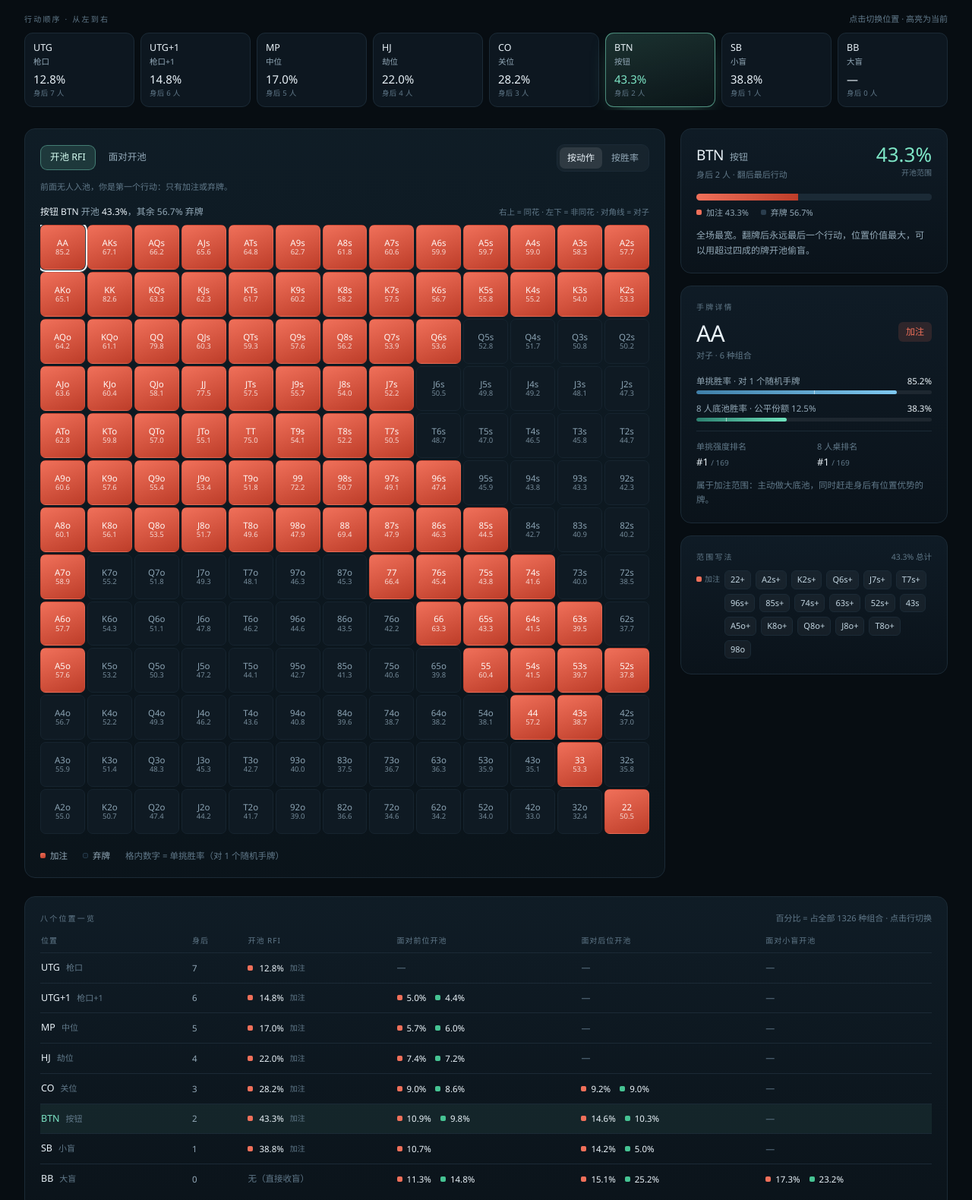
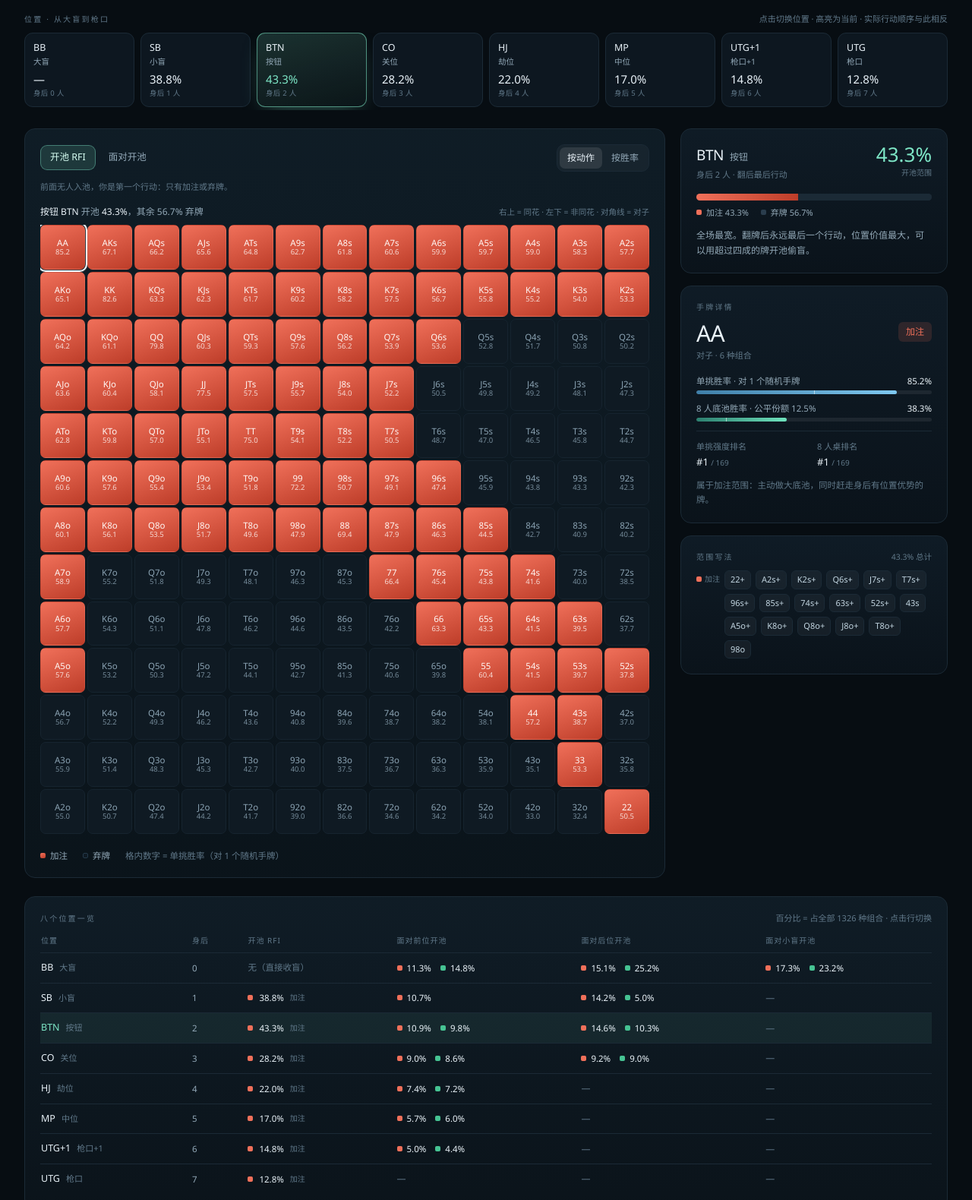
Before and after one commit to Julian-cloud-max/poker-ranges, a plain HTML site: page docs/index.html in a window 1280 px wide. Shown: the part 227-1807 px from the top of the page at 76% size. Drawn offline with Linux system fonts and the light colour scheme.

Commit message:
Display positions from BB to UTG
Reverse the position rail and the overview table rows at render time:
BB, SB, BTN, CO, HJ, MP, UTG+1, UTG. Data generation order is untouched
(Seat order drives the players-behind and opener-eligibility logic), so
ranges, equities and scenario validity are unchanged. Section label now
reads '位置 · 从大盲到枪口' with a note that real action order is the
reverse.

```diff
--- a/docs/index.html
+++ b/docs/index.html
@@ -206,8 +206,8 @@
 
   <section aria-labelledby="h-pos" class="mb-6">
     <div class="mb-2.5 flex items-baseline justify-between gap-4">
-      <h2 id="h-pos" class="eyebrow">行动顺序 · 从左到右</h2>
-      <span class="text-[11px] text-[var(--dim)]">点击切换位置<span class="hidden sm:inline"> · 高亮为当前</span></span>
+      <h2 id="h-pos" class="eyebrow">位置 · 从大盲到枪口</h2>
+      <span class="text-[11px] text-[var(--dim)]">点击切换位置<span class="hidden sm:inline"> · 高亮为当前 · 实际行动顺序与此相反</span></span>
     </div>
     <div class="scroll-x -mx-1 px-1 pb-1">
       <div id="rail" class="grid grid-flow-col auto-cols-[minmax(88px,1fr)] sm:auto-cols-[minmax(100px,1fr)] gap-2"></div>
@@ -397,7 +397,7 @@
 
   <footer class="mt-7 flex flex-wrap items-center justify-between gap-3 border-t border-[var(--line)] pt-4 text-[11px] text-[var(--dim)]">
     <span>8-Max Preflop Range Chart · 基准范围，按对手风格微调</span>
-    <span>build <span class="mono" id="buildId">a801865</span> · 胜率由 eval7 蒙特卡洛模拟 · 单位 %</span>
+    <span>build <span class="mono" id="buildId">d300d03</span> · 胜率由 eval7 蒙特卡洛模拟 · 单位 %</span>
   </footer>
 </div>
 
@@ -658,6 +658,8 @@ const RANKS = Array.from("AKQJT98765432");
 const POS = D.positions;
 const HAND = D.hands;
 const BY_ID = Object.fromEntries(POS.map(p => [p.id, p]));
+// 展示顺序：大盲 → 小盲 → 按钮 → … → 枪口（与行动顺序相反）
+const POS_ORDER = POS.slice().reverse();
 const BUCKET_ORDER = ["EP", "LP", "SB"];
 
 const S = { pos: "BTN", scenario: "rfi", bucket: "LP", mode: "action", hand: "AA", view: "pre" };
@@ -729,7 +731,7 @@ function luminance(rgb) {
 
 /* ---------------- rail ---------------- */
 function renderRail() {
-  document.getElementById("rail").innerHTML = POS.map(p => {
+  document.getElementById("rail").innerHTML = POS_ORDER.map(p => {
     const active = p.id === S.pos;
     const pct = p.rfi.na ? "—" : p.rfi.playPct.toFixed(1) + "%";
     return `<button type="button" class="pos-card${active ? " is-active" : ""}" data-pos="${p.id}"
@@ -934,7 +936,7 @@ function summaryCell(v) {
 }
 
 function renderSummary() {
-  document.getElementById("summaryBody").innerHTML = POS.map(p => {
+  document.getElementById("summaryBody").innerHTML = POS_ORDER.map(p => {
     const rfi = p.rfi.na
       ? `<span class="text-[var(--dim)] text-[11.5px]">无（直接收盲）</span>`
       : `<div class="flex items-center gap-2"><span class="dot" style="background:var(--raise1)"></span>
```
Also changed, not shown: build/template.html (+6 -4 lines), build/test.js (+6 -3 lines), 1 other file.
